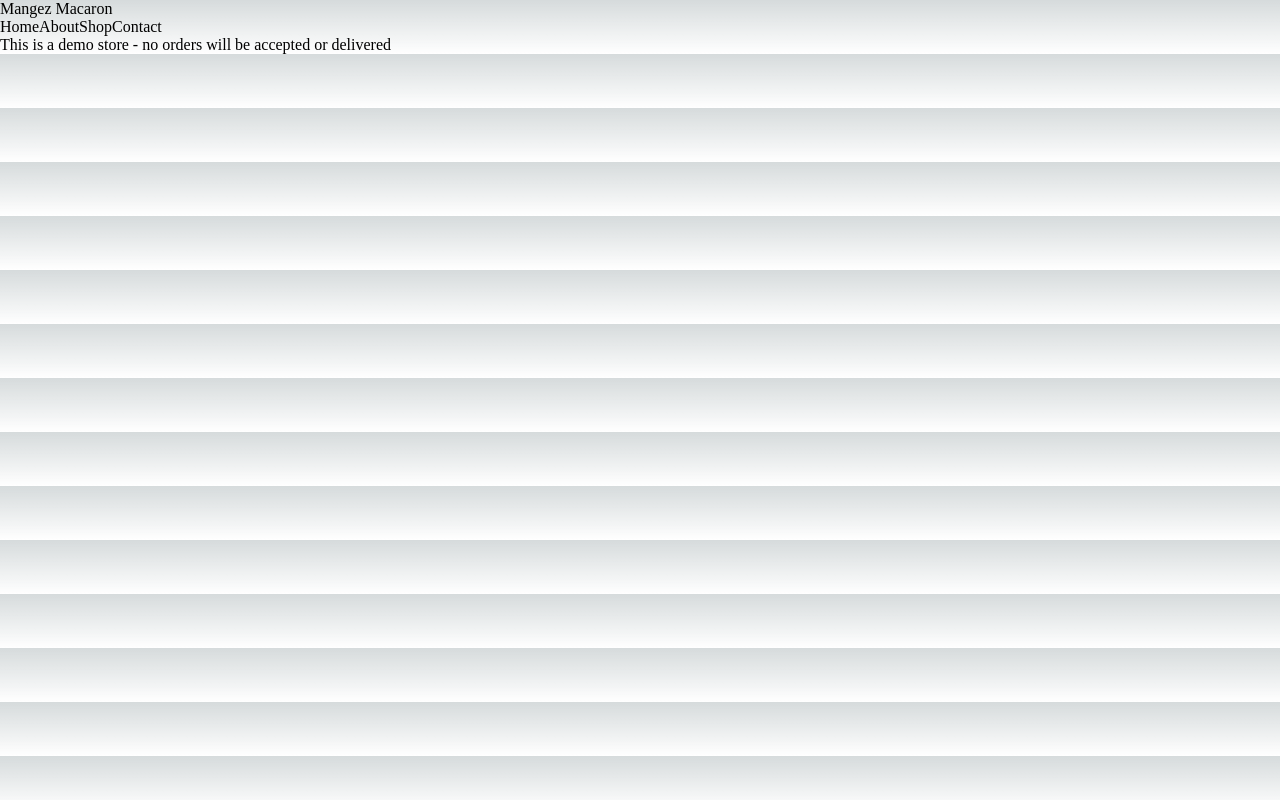
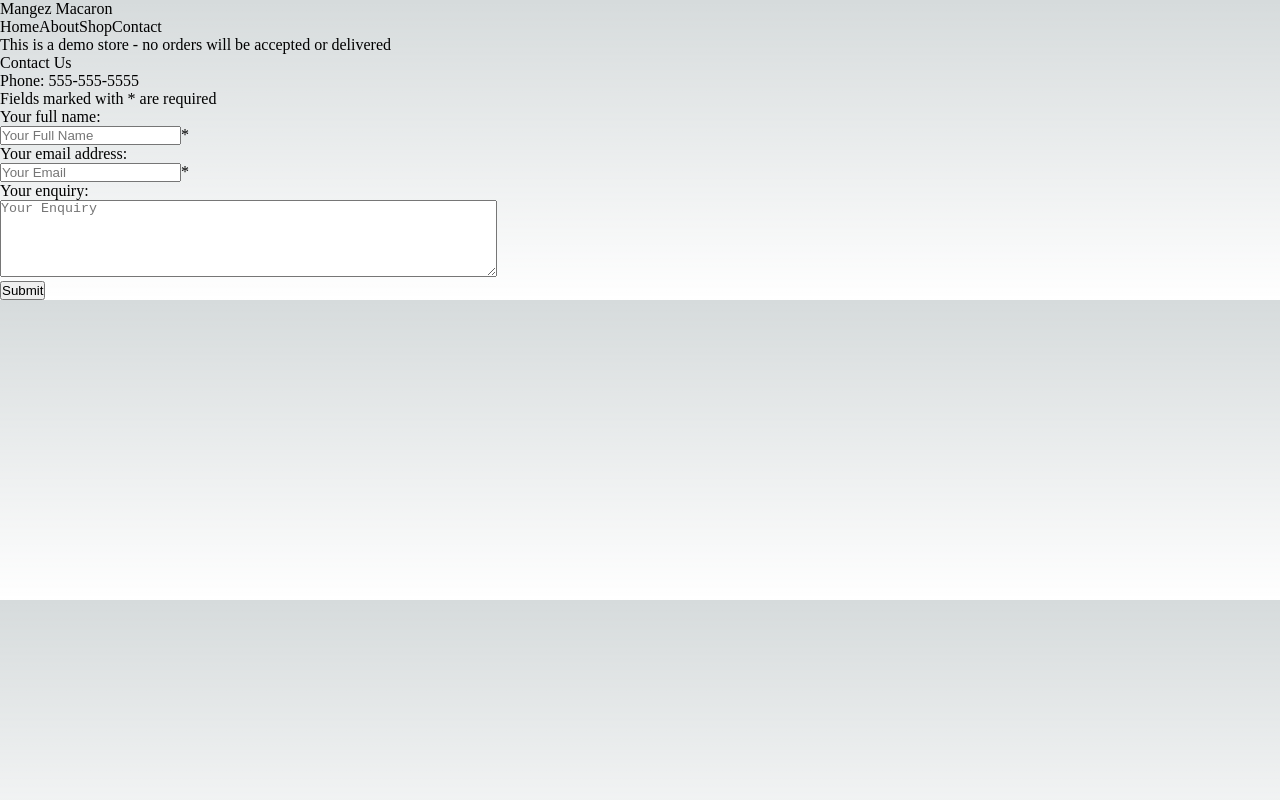
Before and after one commit to guilhermezils/sample_ecommerce, a Next.js app: page /contact in a window 1280 px wide. Built offline with nearby package versions, Linux system fonts and the light colour scheme.

Commit message:
about/contact

```diff
--- a/src/pages/about.js
+++ b/src/pages/about.js
@@ -1,4 +1,4 @@
-const About = () => {
+const About = () => (
   <div className="about-us">
     <p>About Macaron Magic</p>
 
@@ -15,7 +15,7 @@ const About = () => {
       delicious, offering a unique taste experience. Try them all and find your
       favorite at Macaron Magic.
     </p>
-  </div>;
-};
+  </div>
+);
 
 export default About;
--- a/src/pages/contact.js
+++ b/src/pages/contact.js
@@ -1,5 +1,5 @@
-const Contact = () => {
-  <div className="contact-us">
+const Contact = () =>
+ ( <div className="contact-us">
     <p>Contact Us</p>
     <p>Phone: 555-555-5555</p>
 
@@ -45,7 +45,7 @@ const Contact = () => {
         Submit
       </button>
     </form>
-  </div>;
-};
+  </div>
+)
 
 export default Contact;
```
